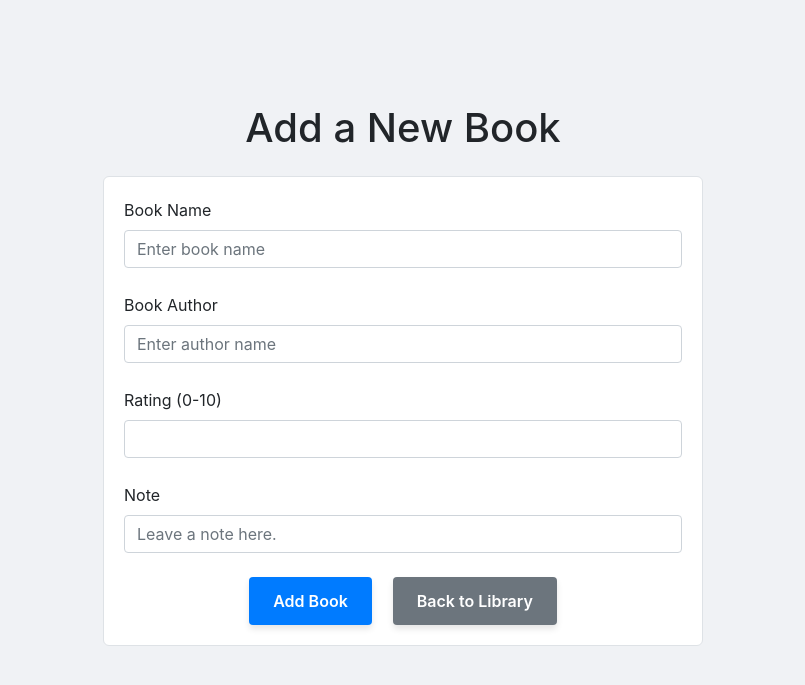
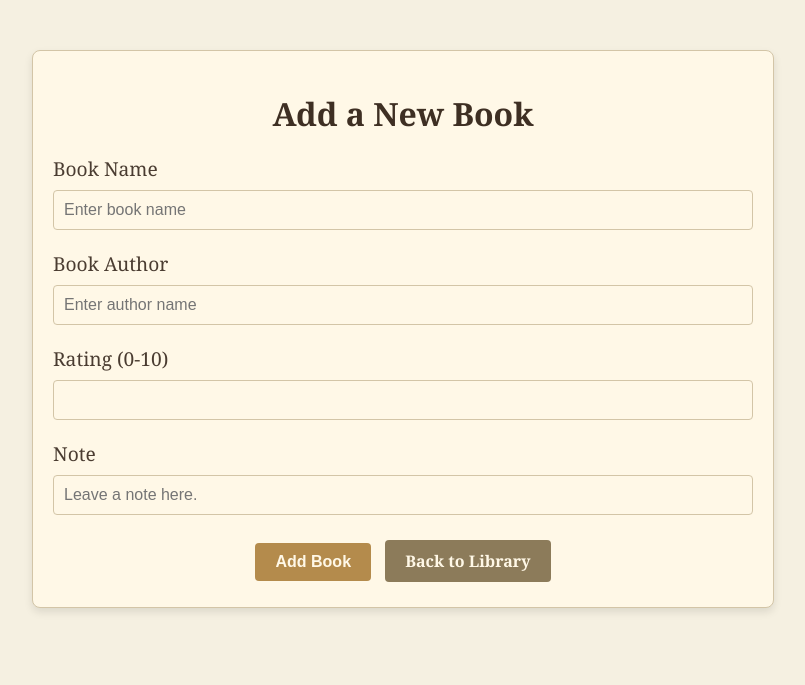
Before and after one commit to SauravBista/Library-Project, a Flask app: page /add in a window 1280 px wide. Shown: the top 685 px of the page, without its empty margins (237-1042 px from the left). Run offline with Flask 3, Linux system fonts and the light colour scheme; some libraries are stand-ins or nearby versions.

Commit message:
User Friendly Front End

```diff
--- a/templates/add.html
+++ b/templates/add.html
@@ -4,91 +4,113 @@
     <meta charset="UTF-8">
     <meta name="viewport" content="width=device-width, initial-scale=1.0">
     <title>Add Book</title>
-    <!-- Bootstrap CSS -->
-    <link href="https://stackpath.bootstrapcdn.com/bootstrap/4.5.2/css/bootstrap.min.css" rel="stylesheet">
     <style>
         body {
-            padding-top: 56px; /* Adjusts for fixed navbar */
-            background-color: #f0f2f5; /* Light background color */
-            font-size: 1.1rem; /* Larger base font size */
+            background-color: #f5f0e1; /* Light beige background for a classic library feel */
+            font-family: 'Georgia', serif; /* Serif font for a classic look */
+            color: #4a3c31; /* Dark brown text color */
+            padding: 0;
+            margin: 0;
+            padding-top: 50px; /* Space for the header */
         }
-        .navbar {
+
+        .container {
+            width: 80%;
+            max-width: 700px;
+            margin: 0 auto;
+            padding: 20px;
+            background-color: #fff8e7; /* Light parchment color for the container */
+            border: 1px solid #d3c5a7; /* Subtle border */
+            border-radius: 8px;
+            box-shadow: 0 4px 8px rgba(0, 0, 0, 0.1);
+        }
+
+        h1 {
+            text-align: center;
+            font-size: 2rem;
+            margin-bottom: 20px;
+            color: #3e2f23; /* Darker brown for headings */
+        }
+
+        .form-group {
             margin-bottom: 20px;
         }
-        .container {
-            margin-top: 20px;
+
+        .form-group label {
+            display: block;
+            font-size: 1.2rem;
+            margin-bottom: 8px;
         }
-        .card {
-            margin: 0 auto; /* Center align card */
-            background-color: #ffffff; /* Card background color */
-            border: 1px solid #dee2e6; /* Border color */
-            border-radius: 0.375rem; /* Rounded corners */
-            max-width: 600px; /* Max width for card */
+
+        .form-group input[type="text"],
+        .form-group input[type="number"] {
+            width: 100%;
+            padding: 10px;
+            font-size: 1rem;
+            border: 1px solid #d3c5a7; /* Parchment-like border */
+            border-radius: 4px;
+            box-sizing: border-box;
+            background-color: #fff8e7; /* Match input background to container */
+            color: #4a3c31;
         }
-        .card-body {
-            padding: 1.25rem;
-        }
-        .btn {
-            margin: 0 0.5rem;
-            font-size: 1rem; /* Larger button font size */
-            font-weight: 600; /* Bold font weight */
-            border-radius: 0.25rem; /* Rounded corners */
-            padding: 0.75rem 1.5rem; /* Extra padding for larger button */
-        }
-        .btn-primary {
-            background-color: #007bff; /* Primary blue background */
-            color: #ffffff; /* White text color */
-            border: none; /* No border */
-            box-shadow: 0 4px 6px rgba(0, 0, 0, 0.1); /* Subtle shadow */
-        }
-        .btn-primary:hover {
-            background-color: #0056b3; /* Darker blue on hover */
-        }
-        .btn-secondary {
-            background-color: #6c757d; /* Gray background */
-            color: #ffffff; /* White text color */
-            border: none; /* No border */
-            box-shadow: 0 4px 6px rgba(0, 0, 0, 0.1); /* Subtle shadow */
-        }
-        .btn-secondary:hover {
-            background-color: #5a6268; /* Darker gray on hover */
-        }
-        .form-group {
-            margin-bottom: 1.5rem; /* Increased space between inputs */
-        }
-        .form-group label {
-            font-size: 1rem; /* Larger label font size */
-        }
-        .form-control {
-            font-size: 1rem; /* Larger input font size */
-        }
+
         .text-center {
             text-align: center;
+        }
+
+        .btn {
+            padding: 10px 20px;
+            font-size: 1rem;
+            font-weight: bold;
+            text-decoration: none;
+            border: none;
+            border-radius: 4px;
+            cursor: pointer;
+            margin: 5px;
+            display: inline-block;
+        }
+
+        .btn-primary {
+            background-color: #b48b4c; /* Goldish brown for primary actions */
+            color: #fff8e7; /* Light parchment text color */
+        }
+
+        .btn-primary:hover {
+            background-color: #a67c3d; /* Darker goldish brown on hover */
+        }
+
+        .btn-secondary {
+            background-color: #8c7b5a; /* Muted brown for secondary actions */
+            color: #fff8e7;
+        }
+
+        .btn-secondary:hover {
+            background-color: #7b6a4d; /* Darker muted brown on hover */
         }
     </style>
 </head>
 <body>
 
-    <div class="container mt-5">
-        <h1 class="mb-4 text-center">Add a New Book</h1>
+    <div class="container">
+        <h1>Add a New Book</h1>
         <div class="card">
             <div class="card-body">
                 <form action="{{ url_for('add') }}" method="POST">
                     <div class="form-group">
                         <label for="title">Book Name</label>
-                        <input id="title" name="title" type="text" class="form-control" placeholder="Enter book name" required>
+                        <input id="title" name="title" type="text" placeholder="Enter book name" required>
                     </div>
                     <div class="form-group">
                         <label for="author">Book Author</label>
-                        <input id="author" name="author" type="text" class="form-control" placeholder="Enter author name" required>
+                        <input id="author" name="author" type="text" placeholder="Enter author name" required>
                     </div>
                     <div class="form-group">
                         <label for="rating">Rating (0-10)</label>
-                        <input id="rating" name="rating" type="number" class="form-control" step="0.5" min="0" max="10" required>
+                        <input id="rating" name="rating" type="number" step="0.5" min="0" max="10" required>
                     </div>
                     <div class="form-group">
-                        <label for="rating">Note</label>
-                        <input id="note" name="note" type="text" class="form-control" placeholder="Leave a note here.">
+                        <label for="note">Note</label>
+                        <input id="note" name="note" type="text" placeholder="Leave a note here.">
                     </div>
                     <div class="text-center">
                         <button type="submit" class="btn btn-primary">Add Book</button>
@@ -99,9 +121,5 @@
         </div>
     </div>
 
-    <!-- Bootstrap JS and dependencies -->
-    <script src="https://code.jquery.com/jquery-3.5.1.slim.min.js"></script>
-    <script src="https://cdn.jsdelivr.net/npm/@popperjs/core@2.5.4/dist/umd/popper.min.js"></script>
-    <script src="https://stackpath.bootstrapcdn.com/bootstrap/4.5.2/js/bootstrap.min.js"></script>
 </body>
 </html>
```
Also changed, not shown: templates/index.html (+36 -14 lines), new_book_collection.db.
